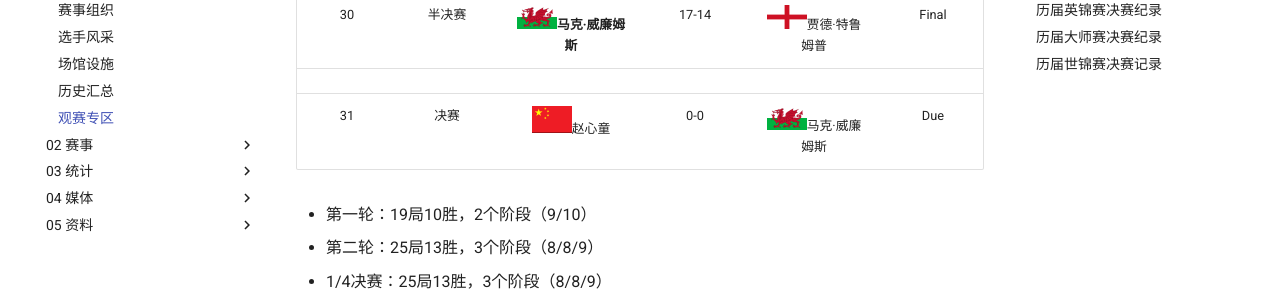
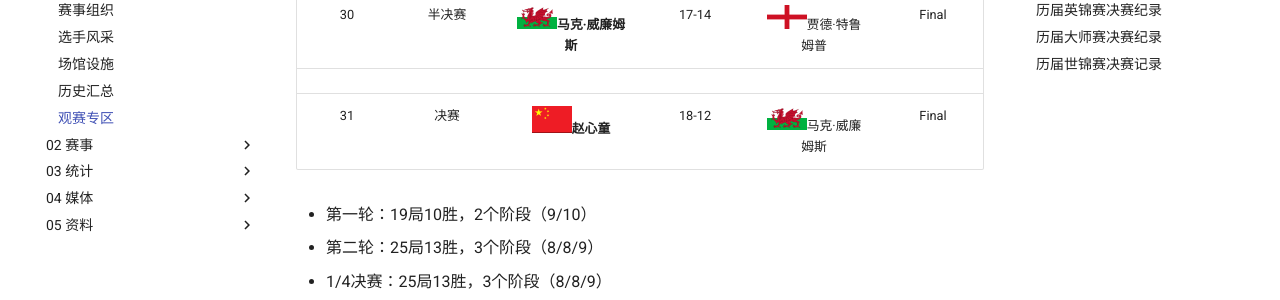
Before and after one commit to mprc-billiards/mprc-billiards.github.io, an MkDocs documentation site: the page built from docs/01-概况/5-观赛专区.md, in a window 1280 px wide and 900 px high, scrolled down 2406 px. Shown: the part 152-452 px from the top of the window. Built offline with MkDocs 1.6.1 and Material for MkDocs 9.7.7, drawn with Linux system fonts in a browser that asks for light colours; some of the changed text lies outside the part shown.

Commit message:
update zhaoxintong

```diff
--- a/docs/01-概况/5-观赛专区.md
+++ b/docs/01-概况/5-观赛专区.md
@@ -41,7 +41,7 @@
 |  29  | 半决赛  |      ![](./img/china.png)**赵心童**            | 17-7  |     ![](./img/england.png)罗尼·奥沙利文        | Final        |
 |  30  | 半决赛  |   ![](./img/wales.png)**马克·威廉姆斯**         | 17-14 |     ![](./img/england.png)贾德·特鲁姆普        | Final        |
 |      |        |                                                |       |                                               |              |
-|  31  | 决赛    |      ![](./img/china.png)赵心童                |  0-0  |      ![](./img/wales.png)马克·威廉姆斯         | Due          |
+|  31  | 决赛    |      ![](./img/china.png)**赵心童**            | 18-12 |      ![](./img/wales.png)马克·威廉姆斯         | Final        |
 
 - 第一轮：19局10胜，2个阶段（9/10）
 - 第二轮：25局13胜，3个阶段（8/8/9）
@@ -109,7 +109,7 @@
 | 2021-22 | ![](./img/china.png)赵心童                 | ![](./img/australia.png)尼尔·罗伯逊          | ![](./img/england.png)罗尼·奥沙利文         |
 | 2022-23 | ![](./img/north_ireland.png)马克·艾伦      | ![](./img/england.png)贾德·特鲁姆普          | ![](./img/belgium.png)卢卡·布雷切尔         |
 | 2023-24 | ![](./img/england.png)罗尼·奥沙利文        | ![](./img/england.png)罗尼·奥沙利文           | ![](./img/england.png)凯伦·威尔逊          |
-| 2024-25 | ![](./img/england.png)贾德·特鲁姆普        | ![](./img/england.png)肖恩·墨菲              |                                            |
+| 2024-25 | ![](./img/england.png)贾德·特鲁姆普        | ![](./img/england.png)肖恩·墨菲              |  ![](./img/china.png)赵心童                |
 
 ### 历届英锦赛决赛纪录
 
@@ -280,3 +280,4 @@
 | 2021-22 | ![](./img/england.png)罗尼·奥沙利文         | 18-13 | ![](./img/england.png)贾德·特鲁姆普         |
 | 2022-23 | ![](./img/belgium.png)卢卡·布雷切尔         | 18-15 | ![](./img/england.png)马克·塞尔比           |
 | 2023-24 | ![](./img/england.png)凯伦·威尔逊           | 18-14 | ![](./img/wales.png)杰克·琼斯               |
+| 2024-25 | ![](./img/china.png)赵心童                 | 18-12 | ![](./img/wales.png)马克·威廉姆斯            |
```
Also changed, not shown: docs/README.md (+0 -11 lines).
